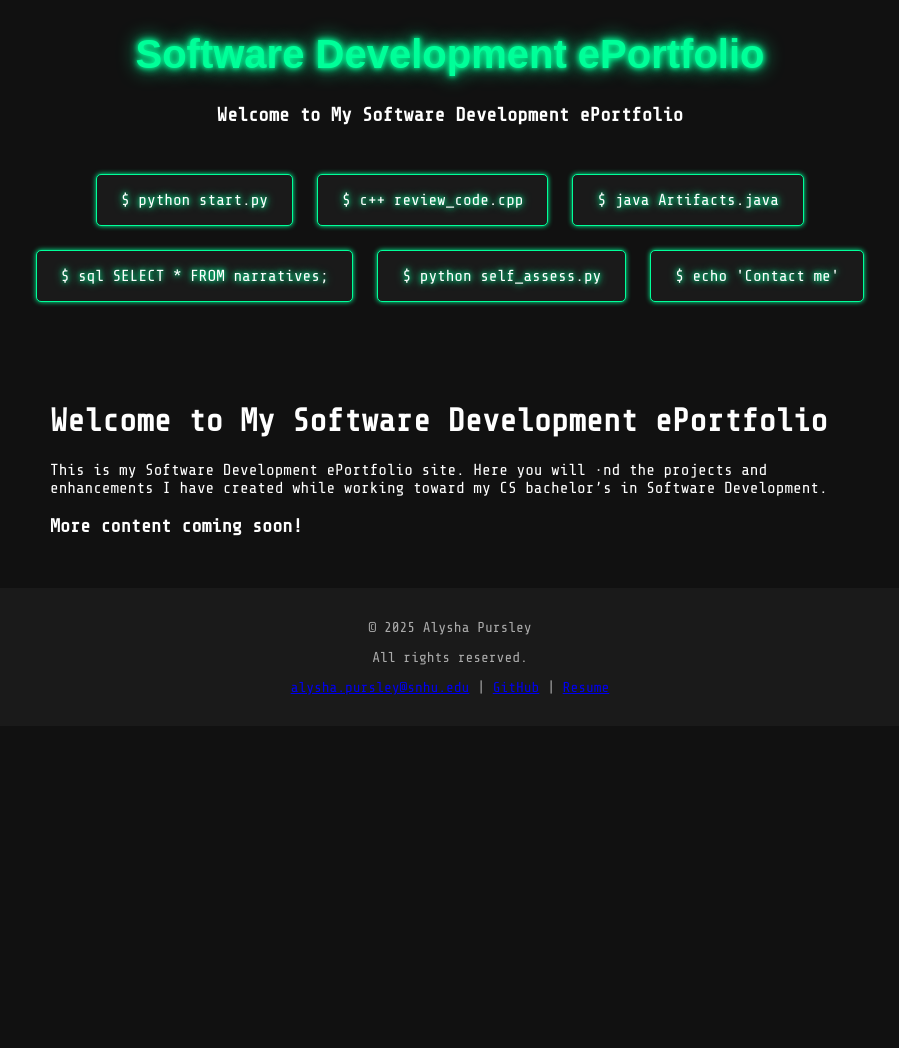
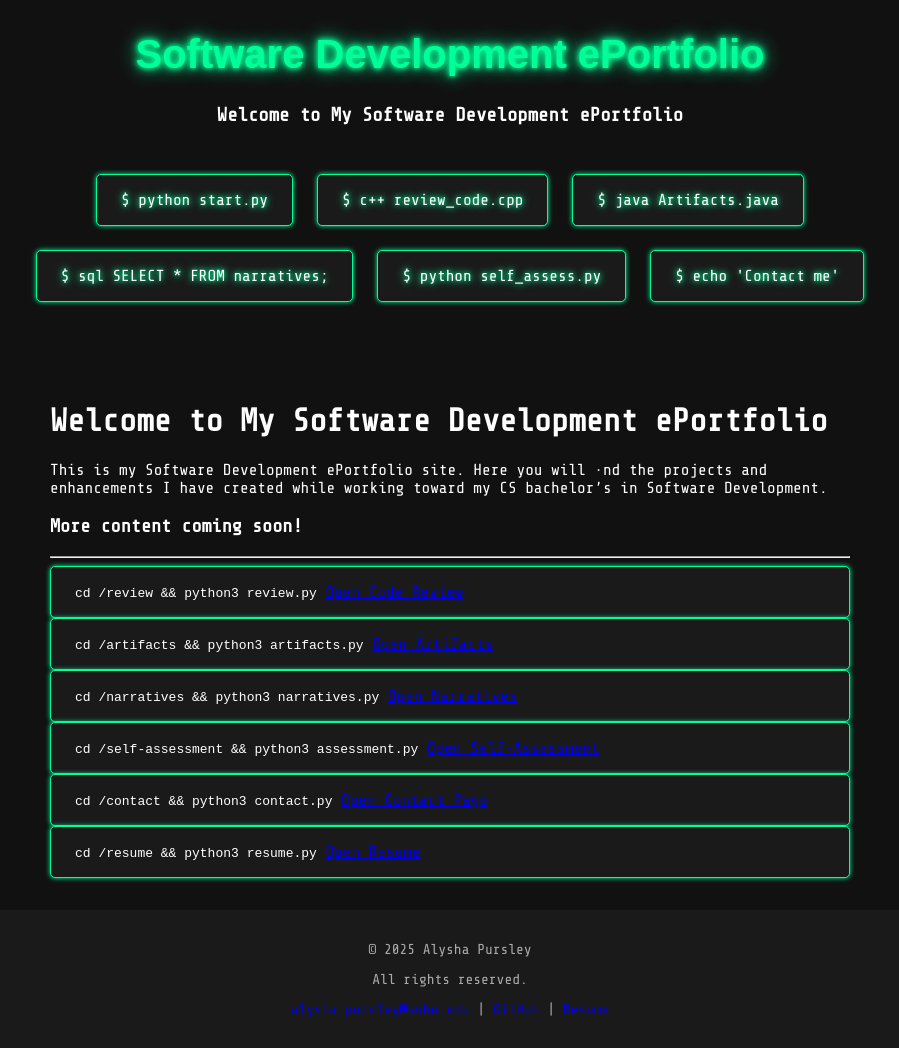
Before and after one commit to apursley2012/Software-Dev-ePortfolio, a Jekyll site: the page built from index.md, in a window 1280 px wide. Shown: the whole page, without its empty margins (190-1089 px from the left). Built offline with Jekyll 4.4.1, drawn with Linux system fonts in a browser that asks for light colours; some web fonts are replaced; before the commit the page ends 900 px from its top, so only the background shows below that.

Commit message:
Update index.md

```diff
--- a/index.md
+++ b/index.md
@@ -7,3 +7,37 @@ title: Software Development ePortfolio
 This is my Software Development ePortfolio site. Here you will find the projects and enhancements I have created while working toward my CS bachelor’s in Software Development.
 
 ### **More content coming soon!**
+
+---
+
+<div class="card-container">
+  <div class="terminal-card">
+    <code>cd /review && python3 review.py</code>
+    <a href="/review/">Open Code Review</a>
+  </div>
+
+  <div class="terminal-card">
+    <code>cd /artifacts && python3 artifacts.py</code>
+    <a href="/artifacts/">Open Artifacts</a>
+  </div>
+
+  <div class="terminal-card">
+    <code>cd /narratives && python3 narratives.py</code>
+    <a href="/narratives/">Open Narratives</a>
+  </div>
+
+  <div class="terminal-card">
+    <code>cd /self-assessment && python3 assessment.py</code>
+    <a href="/self-assessment/">Open Self-Assessment</a>
+  </div>
+
+  <div class="terminal-card">
+    <code>cd /contact && python3 contact.py</code>
+    <a href="/contact/">Open Contact Page</a>
+  </div>
+
+  <div class="terminal-card">
+    <code>cd /resume && python3 resume.py</code>
+    <a href="/resume/">Open Resume</a>
+  </div>
+</div>
```
